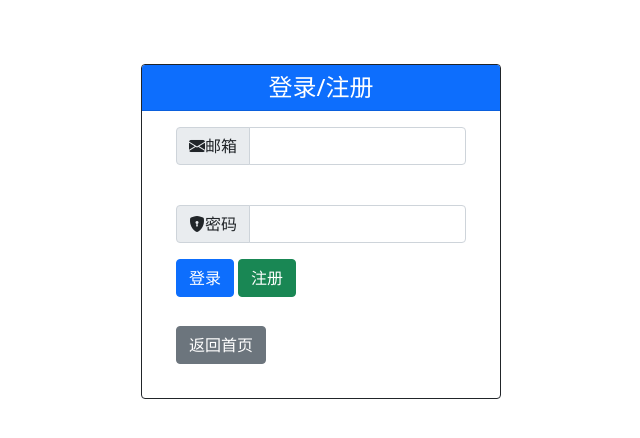
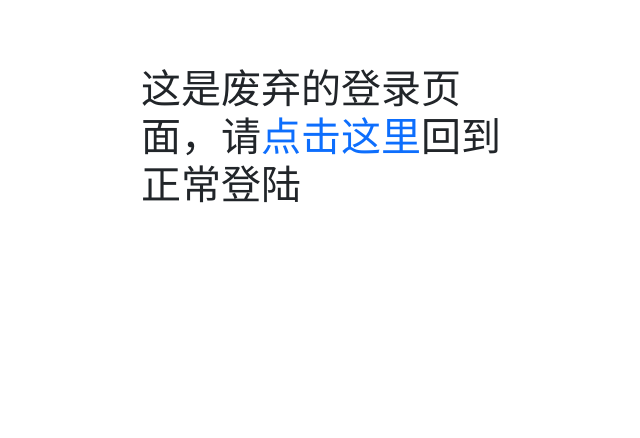
Before and after one commit to pplulee/autocheckin_panel, a PHP site: page /login.php in a window 1280 px wide. Shown: the part 56-494 px from the top of the page, without its empty margins (319-959 px from the left). Run offline with PHP 8.4, Linux system fonts and the light colour scheme; some libraries are stand-ins or nearby versions.

```diff
--- a/admin/header.php
+++ b/admin/header.php
@@ -27,7 +27,7 @@ if (!isset($_SESSION['isLogin']) or !isset($_SESSION["user_id"]) or !isadmin($_S
                     <a class="nav-link" href="setting.php">网站设置</a>
                 </li>
             </ul>
-            <?php if ($_SESSION['isLogin']) echo '<a href="userindex.php?logout" class="btn btn-danger">登出</a>' ?>
+            <?php if ($_SESSION['isLogin']) echo '<a href="../userindex.php?logout" class="btn btn-danger">登出</a>' ?>
         </div>
     </div>
 </nav>
--- a/admin/index.php
+++ b/admin/index.php
@@ -2,7 +2,7 @@
 include("header.php");
 if (isset($_GET['logout'])) {
     logout();
-    echo "<script>window.location.href='userindex.php';</script>";
+    echo "<script>window.location.href='../index.php';</script>";
     exit();
 }
 ?>
--- a/header.php
+++ b/header.php
@@ -4,13 +4,13 @@ if (!isset($_SESSION['isLogin'])) {
     $_SESSION['isLogin'] = false;
 }
 if ((!$_SESSION['isLogin']) and (php_self() != "login.php" and php_self() != "index.php")) {
-    echo "<script>window.location.href='login.php';</script>"; // Redirect to login page
+    echo "<script>window.location.href='index.php#login';</script>"; // Redirect to login page
     exit;
 }
 ?>
 <nav class="navbar navbar-expand-lg navbar-light bg-light">
     <div class="container-fluid">
-        <a class="navbar-brand" href="index.php">UoM自动签到</a>
+        <a class="navbar-brand" href="userindex.php">UoM自动签到</a>
         <button class="navbar-toggler" type="button" data-bs-toggle="collapse" data-bs-target="#navbarSupportedContent"
                 aria-controls="navbarSupportedContent" aria-expanded="false" aria-label="Toggle navigation">
             <span class="navbar-toggler-icon"></span>
@@ -23,7 +23,7 @@ if ((!$_SESSION['isLogin']) and (php_self() != "login.php" and php_self() != "in
                 <?php
                 if ($_SESSION['isLogin']) {
                     echo "<li class='nav-item'>
-                    <a class='nav-link' href='user_index.php'>用户中心</a>
+                    <a class='nav-link' href='userindex.php'>用户中心</a>
                 </li>
                 <li class='nav-item'>
                     <a class='nav-link' href='checkin_manage.php'>管理签到</a>
@@ -43,7 +43,7 @@ if ((!$_SESSION['isLogin']) and (php_self() != "login.php" and php_self() != "in
             <?php if ($_SESSION['isLogin']) {
                 echo '<a href="userindex.php?logout" class="btn btn-danger">登出</a>';
             } else {
-                echo '<a href="login.php" class="btn btn-success">登录</a>';
+                echo '<a href="index.php#login" class="btn btn-success">登录</a>';
             } ?>
         </div>
     </div>
--- a/login.php
+++ b/login.php
@@ -29,31 +29,31 @@ function startlogin($email, $password)
         $_SESSION['user_id'] = get_id_by_email($email);
         echo "<script>window.location.href='userindex.php';</script>";
     } else {
-        echo "<script>alert('$result[1]');window.location.href='login.php';</script>";
+        echo "<script>alert('$result[1]');window.location.href='index.php#login';</script>";
     }
 }
 
 //Click the login bottom
 if (isset($_POST['login'])) {
     if ($_POST["email"] == null or $_POST["password"] == null) {
-        echo "<script>alert('邮箱或密码不能为空!');window.location.href='login.php';</script>";
+        echo "<script>alert('邮箱或密码不能为空!');window.location.href='index.php#login';</script>";
         exit;
     } else {
         startlogin($_POST["email"], $_POST["password"]);
     }
 } elseif (isset($_POST['register'])) {
     if (!email_valid($_POST["email"])) {
-        echo "<script>alert('邮箱格式错误!');window.location.href='login.php';</script>";
+        echo "<script>alert('邮箱格式错误!');window.location.href='index.php#login';</script>";
         exit;
     } elseif ($_POST["email"] == null or $_POST["password"] == null) {
-        echo "<script>alert('邮箱或密码不能为空!');window.location.href='login.php';</script>";
+        echo "<script>alert('邮箱或密码不能为空!');window.location.href='index.php#login';</script>";
         exit;
     } else {
         $feed = register($_POST["email"], $_POST["password"]);
         if (!$feed[0]) {
-            echo "<script>alert('$feed[1]');window.location.href='login.php';</script>";
+            echo "<script>alert('$feed[1]');window.location.href='index.php#login';</script>";
         } else {
-            echo "<script>alert('注册成功!');window.location.href='login.php';</script>";
+            echo "<script>alert('注册成功!');window.location.href='index.php#login';</script>";
         }
 
     }
@@ -66,24 +66,25 @@ if (isset($_POST['login'])) {
 <body>
 <div class="container"
      style="align-self: center; position: relative;width: <?php echo((isMobile()) ? "auto" : "30%"); ?>;margin-top: 5%">
-    <div class="card border-dark">
-        <h4 class="card-header bg-primary text-white text-center">登录/注册</h4>
-        <div class="card-body" style="margin:0 5% 5% 5%;">
-            <form action="login.php" method="post">
-                <div class="input-group mb-3">
-                    <span class="input-group-text" id="username_input"><i class="bi bi-envelope-fill"></i>邮箱</span>
-                    <input type="email" name="email" class="form-control" aria-describedby="username_input">
-                </div>
-                <br>
-                <div class="input-group mb-3">
-                    <span class="input-group-text" id="password_input"><i class="bi bi-shield-lock-fill"></i>密码</span>
-                    <input type="password" name="password" class="form-control" aria-describedby="password_input">
-                </div>
-                <button name="login" class="btn btn-primary" type="submit">登录</button>
-                <button name="register" class="btn btn-success" type="submit">注册</button>
-            </form>
-            <a href='userindex.php' class='btn btn-secondary' style="margin-top: 10%;">返回首页</a>
-        </div>
-    </div>
+    <h1>这是废弃的登录页面，请<a href="index.php#login" style="text-decoration: none">点击这里</a>回到正常登陆</h1>
+<!--    <div class="card border-dark">-->
+<!--        <h4 class="card-header bg-primary text-white text-center">登录/注册</h4>-->
+<!--        <div class="card-body" style="margin:0 5% 5% 5%;">-->
+<!--            <form action="login.php" method="post">-->
+<!--                <div class="input-group mb-3">-->
+<!--                    <span class="input-group-text" id="username_input"><i class="bi bi-envelope-fill"></i>邮箱</span>-->
+<!--                    <input type="email" name="email" class="form-control" aria-describedby="username_input">-->
+<!--                </div>-->
+<!--                <br>-->
+<!--                <div class="input-group mb-3">-->
+<!--                    <span class="input-group-text" id="password_input"><i class="bi bi-shield-lock-fill"></i>密码</span>-->
+<!--                    <input type="password" name="password" class="form-control" aria-describedby="password_input">-->
+<!--                </div>-->
+<!--                <button name="login" class="btn btn-primary" type="submit">登录</button>-->
+<!--                <button name="register" class="btn btn-success" type="submit">注册</button>-->
+<!--            </form>-->
+<!--            <a href='index.php' class='btn btn-secondary' style="margin-top: 10%;">返回首页</a>-->
+<!--        </div>-->
+<!--    </div>-->
 </div>
 </body>
--- a/userindex.php
+++ b/userindex.php
@@ -2,7 +2,7 @@
 include("header.php");
 if (isset($_GET['logout'])) {
     logout();
-    echo "<script>window.location.href='userindex.php';</script>";
+    echo "<script>window.location.href='index.php';</script>";
     exit();
 }
 $current_user = new user($_SESSION['user_id']);
```
Also changed, not shown: index.php (+25 -6 lines).
